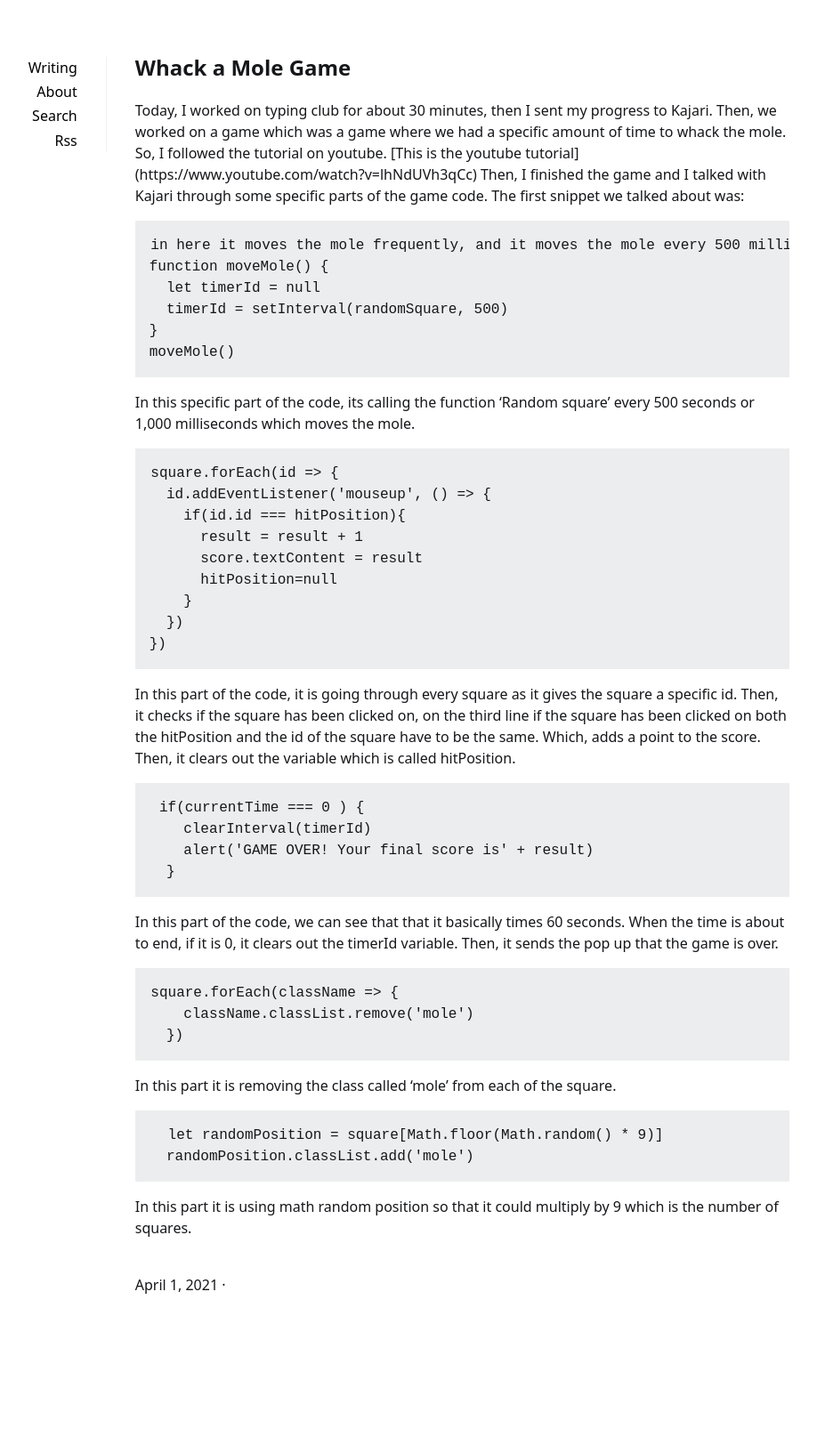
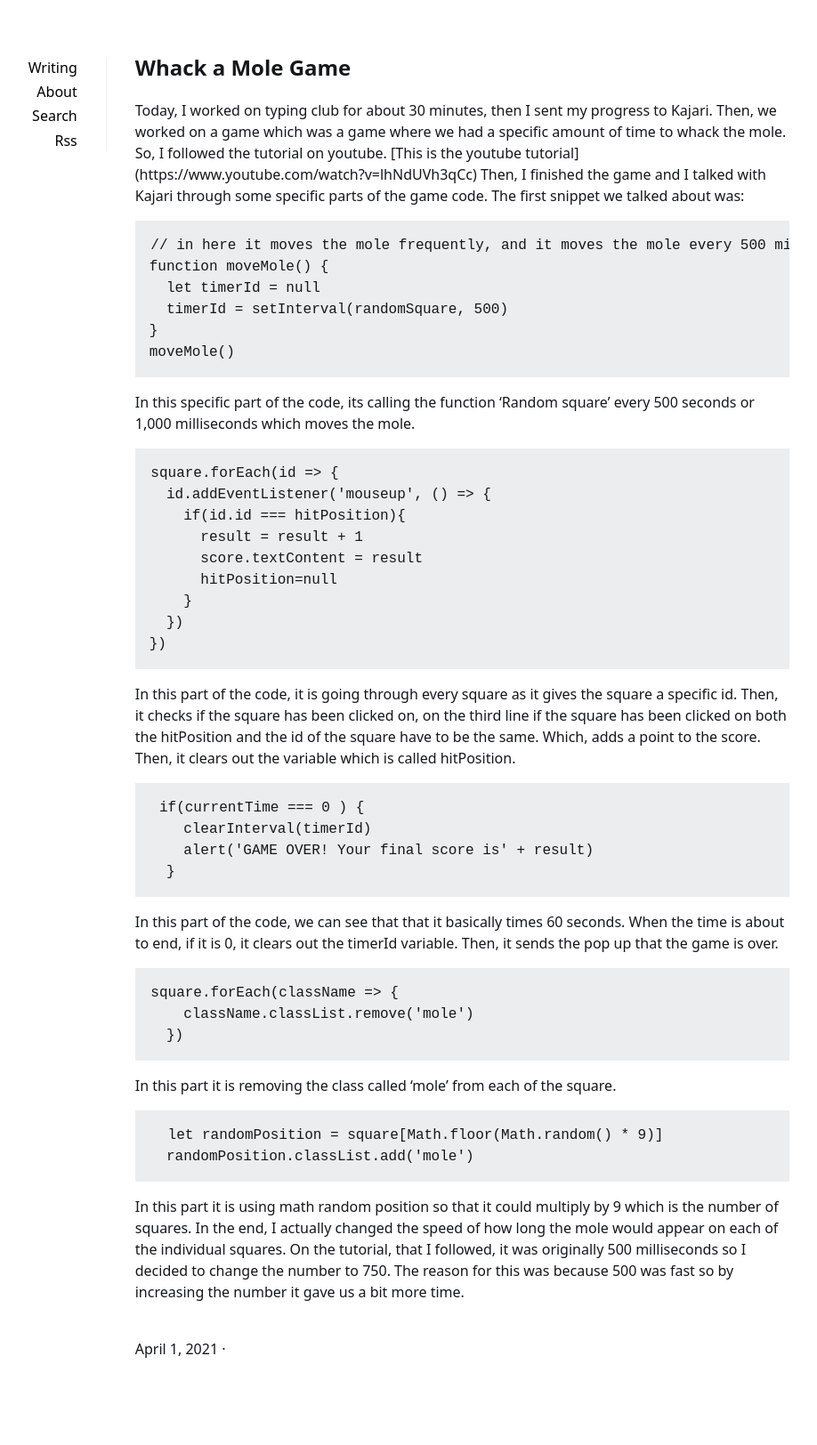
Before and after one commit to celestem406/celestem406.Github.io, a Jekyll site: the page built from _posts/2021-04-01-Whack-Game.md, in a window 1280 px wide. Shown: the whole page at 89% size, without its empty margins (201-1119 px from the left). Built offline with Jekyll 4.4.1, drawn with Linux system fonts in a browser that asks for light colours; a file with an impossible date is left out; before the commit the page ends 1552 px from its top, so only the background shows below that.

Commit message:
made changes

````diff
--- a/_posts/2021-04-01-Whack-Game.md
+++ b/_posts/2021-04-01-Whack-Game.md
@@ -8,7 +8,7 @@ tags:
 Today, I worked on typing club for about 30 minutes, then I sent my progress to Kajari. Then, we worked on a game which was a game where we had a specific amount of time to whack the mole. So, I followed the tutorial on youtube. [This is the youtube tutorial]  (https://www.youtube.com/watch?v=lhNdUVh3qCc) Then, I finished the game and I talked with Kajari through some specific parts of the game code.
 The first snippet we talked about was:
 ```
-in here it moves the mole frequently, and it moves the mole every 500 milliseconds?
+// in here it moves the mole frequently, and it moves the mole every 500 milliseconds?
 function moveMole() {
   let timerId = null
   timerId = setInterval(randomSquare, 500)
@@ -50,3 +50,4 @@ square.forEach(className => {
   randomPosition.classList.add('mole')
   ```
   In this part it is using math random position so that it could multiply by 9 which is the number of squares.
+  In the end, I actually changed the speed of how long the mole would appear on each of the individual squares. On the tutorial, that I followed, it was originally 500 milliseconds so I decided to change the number to 750. The reason for this was because 500 was fast so by increasing the number it gave us a bit more time.
````
